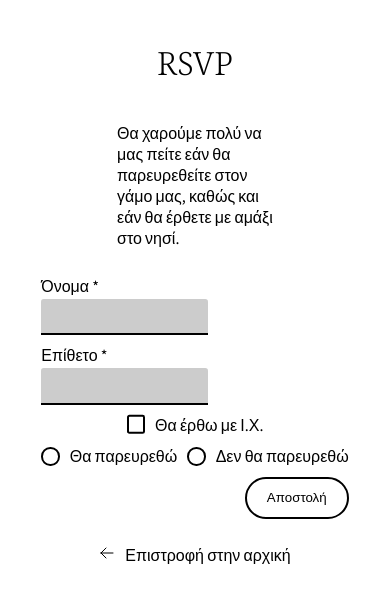
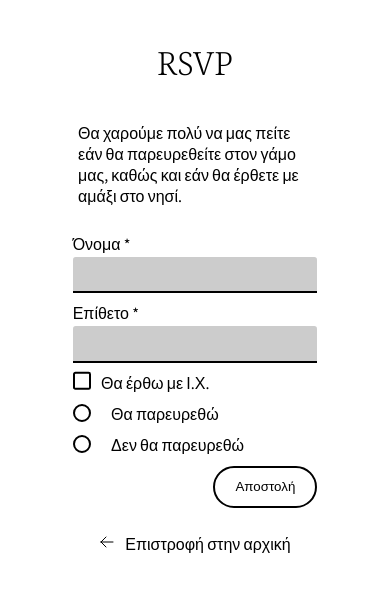
Before and after one commit to dodosiz/wedding-site, a Next.js app: page /rsvp in a window 390 px wide. Shown: the top 602 px of the page. Built offline with nearby package versions, Linux system fonts and the light colour scheme.

Commit message:
rsvp form mobile view

```diff
--- a/app/rsvp/checkbox.module.css
+++ b/app/rsvp/checkbox.module.css
@@ -35,3 +35,10 @@
 .checkbox:checked::before {
   transform: scale(1);
 }
+
+@media only screen and (max-width: 480px) {
+  .input_group {
+    align-items: start;
+    justify-content: start;
+  }
+}
--- a/app/rsvp/page.module.css
+++ b/app/rsvp/page.module.css
@@ -14,3 +14,9 @@
 .arrow {
   width: 1rem;
 }
+
+@media only screen and (max-width: 480px) {
+  .paragraph {
+    width: 60vw;
+  }
+}
--- a/app/rsvp/radio.module.css
+++ b/app/rsvp/radio.module.css
@@ -4,6 +4,10 @@
   gap: 10px;
   justify-content: center;
   align-items: center;
+}
+.input_wrapper {
+  display: flex;
+  gap: 20px;
 }
 .radio_input {
   appearance: none;
@@ -32,3 +36,10 @@
 .radio_input:checked::before {
   transform: scale(1);
 }
+
+@media only screen and (max-width: 480px) {
+  .input_group {
+    flex-direction: column;
+    align-items: start;
+  }
+}
--- a/app/rsvp/radio.tsx
+++ b/app/rsvp/radio.tsx
@@ -11,7 +11,7 @@ export function Radio({ values, name, required }: RadioProps) {
     <div className={styles.input_group}>
       {values.map((v) => {
         return (
-          <>
+          <div key={`input-${v}`} className={styles.input_wrapper}>
             <input
               required={required}
               className={styles.radio_input}
@@ -21,7 +21,7 @@ export function Radio({ values, name, required }: RadioProps) {
               value={v.value}
             />
             <label htmlFor={v.value}>{v.label}</label>
-          </>
+          </div>
         );
       })}
     </div>
--- a/app/rsvp/success/page.module.css
+++ b/app/rsvp/success/page.module.css
@@ -14,3 +14,9 @@
 .arrow {
   width: 1rem;
 }
+
+@media only screen and (max-width: 480px) {
+  .paragraph {
+    width: 60vw;
+  }
+}
--- a/app/rsvp/textInput.module.css
+++ b/app/rsvp/textInput.module.css
@@ -18,3 +18,9 @@
   width: 40vw;
   line-height: 1.5rem;
 }
+
+@media only screen and (max-width: 480px) {
+  .input {
+    width: 60vw;
+  }
+}
```
